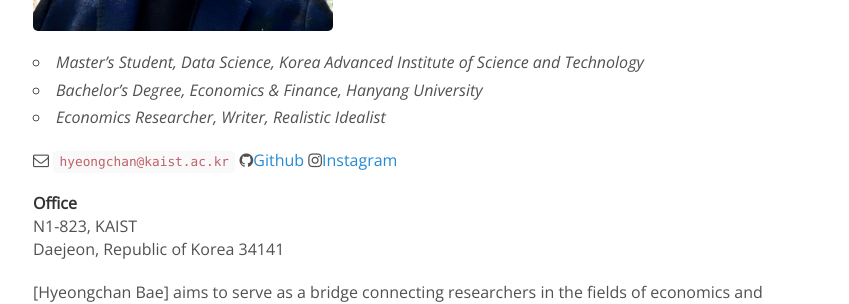
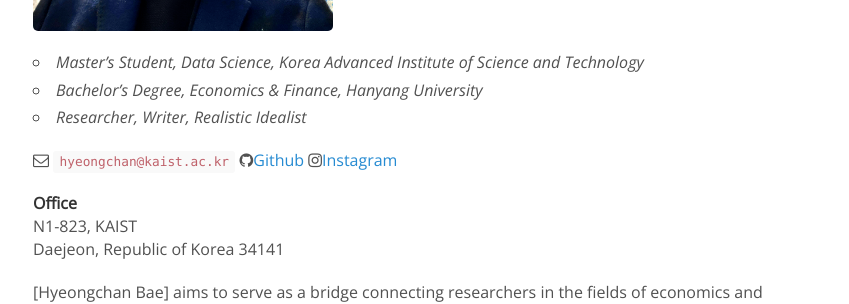
Before and after one commit to dofeature/dofeature.github.io, a Jekyll site: the page built from _people/hyeongchan_bae.md, in a window 1280 px wide. Shown: the part 408-712 px from the top of the page, without its empty margins (222-1071 px from the left). Built offline with Jekyll 4.4.1, drawn with Linux system fonts in a browser that asks for light colours; nearby versions of some CDN libraries; comment, search, counter and statistics services are not loaded.

Commit message:
Update hyeongchan_bae.md

```diff
--- a/_people/hyeongchan_bae.md
+++ b/_people/hyeongchan_bae.md
@@ -9,7 +9,7 @@ joined: 2023
 
 - _Master's Student, Data Science, Korea Advanced Institute of Science and Technology_<br>
 - _Bachelor's Degree, Economics & Finance, Hanyang University_<br>
-- _Economics Researcher, Writer, Realistic Idealist_
+- _Researcher, Writer, Realistic Idealist_
 
 <i class="fa fa-envelope-o"></i> `hyeongchan@kaist.ac.kr`
 <i class="fa fa-github" aria-hidden="true"></i>[Github](https://github.com/Rlearnchan)
```
